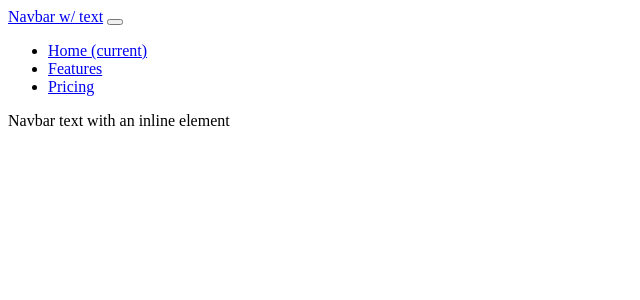
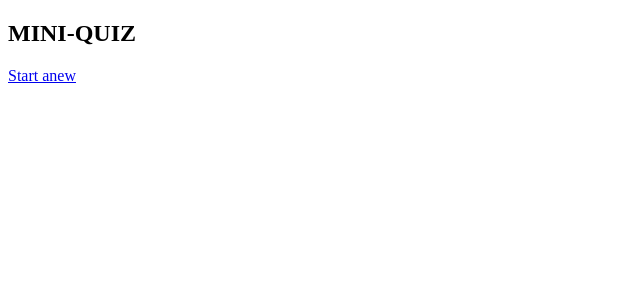
Before and after one commit to BeatKita/400v1, a PHP site: page /Views/header.php in a window 1280 px wide. Shown: the top 300 px of the page, without its empty margins (0-640 px from the left). Run offline with PHP 8.4, Linux system fonts and the light colour scheme.

Commit message:
On a fini le gros.

```diff
--- a/Views/header.php
+++ b/Views/header.php
@@ -4,30 +4,15 @@
     <meta charset="UTF-8">
     <meta http-equiv="X-UA-Compatible" content="IE=edge">
     <meta name="viewport" content="width=device-width, initial-scale=1.0">
-    <title>Document</title>
+    <title>MINI-QUIZ</title>
 </head>
 <body>
-<nav class="navbar navbar-expand-lg navbar-light bg-light">
-  <a class="navbar-brand" href="#">Navbar w/ text</a>
-  <button class="navbar-toggler" type="button" data-toggle="collapse" data-target="#navbarText" aria-controls="navbarText" aria-expanded="false" aria-label="Toggle navigation">
-    <span class="navbar-toggler-icon"></span>
-  </button>
-  <div class="collapse navbar-collapse" id="navbarText">
-    <ul class="navbar-nav mr-auto">
-      <li class="nav-item active">
-        <a class="nav-link" href="#">Home <span class="sr-only">(current)</span></a>
-      </li>
-      <li class="nav-item">
-        <a class="nav-link" href="#">Features</a>
-      </li>
-      <li class="nav-item">
-        <a class="nav-link" href="#">Pricing</a>
-      </li>
-    </ul>
-    <span class="navbar-text">
-      Navbar text with an inline element
-    </span>
+
+<div class="card text-center mb-4">
+    <h2 class="card-header">MINI-QUIZ</h2>
+    <div class="card-body">
+      <a href="/" class="btn btn-primary">Start anew</a>
+    </div>
   </div>
-</nav>
 </body>
 </html>
--- a/config/sql/mini-quiz.sql
+++ b/config/sql/mini-quiz.sql
@@ -160,7 +160,7 @@ CREATE TABLE
 INSERT INTO
     `response` (
         `id`,
-        `question-id`,
+        `question_id`,
         `answer`,
         `answer-check`
     )
@@ -489,7 +489,7 @@ ALTER TABLE `question` ADD PRIMARY KEY (`id`);
 ALTER TABLE `response`
 ADD PRIMARY KEY (`id`),
 ADD
-    KEY `fk_question_id_question_id` (`question-id`);
+    KEY `fk_question_id_question_id` (`question_id`);
 
 --
 
@@ -531,7 +531,7 @@ ALTER TABLE
 
 ALTER TABLE `response`
 ADD
-    CONSTRAINT `fk_question_id_question_id` FOREIGN KEY (`question-id`) REFERENCES `question` (`id`) ON DELETE CASCADE ON UPDATE CASCADE;
+    CONSTRAINT `fk_question_id_question_id` FOREIGN KEY (`question_id`) REFERENCES `question` (`id`) ON DELETE CASCADE ON UPDATE CASCADE;
 
 COMMIT;
 
```
Also changed, not shown: Views/body.php (added, +54 -0 lines), Views/footer.php (+6 -5 lines), public/index.php (+7 -1 lines), public/score.php (added, +29 -0 lines), App/Utils/Database/Database.php (line endings or trailing spaces), public/imgs/frites.jpg (added).
